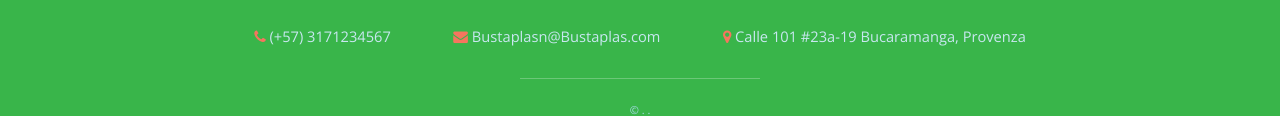
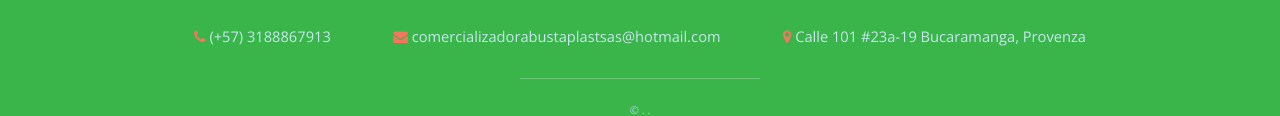
Before and after one commit to kevinpardo25/Bustaplas, a plain HTML site: page embalaje.html in a window 1280 px wide. Shown: the part 1631-1747 px from the top of the page. Drawn offline with nearby package versions, Linux system fonts and the light colour scheme.

Commit message:
Update embalaje.html

```diff
--- a/embalaje.html
+++ b/embalaje.html
@@ -6,7 +6,7 @@
 -->
 <html>
 	<head>
-		<title>Generic - Intensify by TEMPLATED</title>
+		<title>BustaPlast - Embalaje</title>
 		<meta charset="utf-8" />
 		<meta name="viewport" content="width=device-width, initial-scale=1" />
 		<link rel="stylesheet" href="assets/css/main.css" />
@@ -18,7 +18,7 @@
 				<nav class="left">
 					<a href="#menu"><span>Menu</span></a>
 				</nav>
-				<a href="index.html" class="logo">BustaPlas</a>
+				<a href="index.html" class="logo">BustaPlast</a>
 				<nav class="right">
 
 				</nav>
@@ -96,8 +96,8 @@
 					<h2>Mayor información:</h2>
 					<ul class="actions">
 
-						<li><span class="icon fa-phone"></span> <a href="https://api.whatsapp.com/send?phone=3044089269">(+57) 3171234567</a></li>
-						<li><span class="icon fa-envelope"></span> <a href="#">Bustaplasn@Bustaplas.com</a></li>
+						<li><span class="icon fa-phone"></span> <a href="https://api.whatsapp.com/send?phone=+573188867913">(+57) 3188867913</a></li>
+						<li><span class="icon fa-envelope"></span> <a href="#">comercializadorabustaplastsas@hotmail.com</a></li>
 						<li><span class="icon fa-map-marker"></span> Calle 101 #23a-19 Bucaramanga, Provenza</li>
 					</ul>
 				</div>
```
